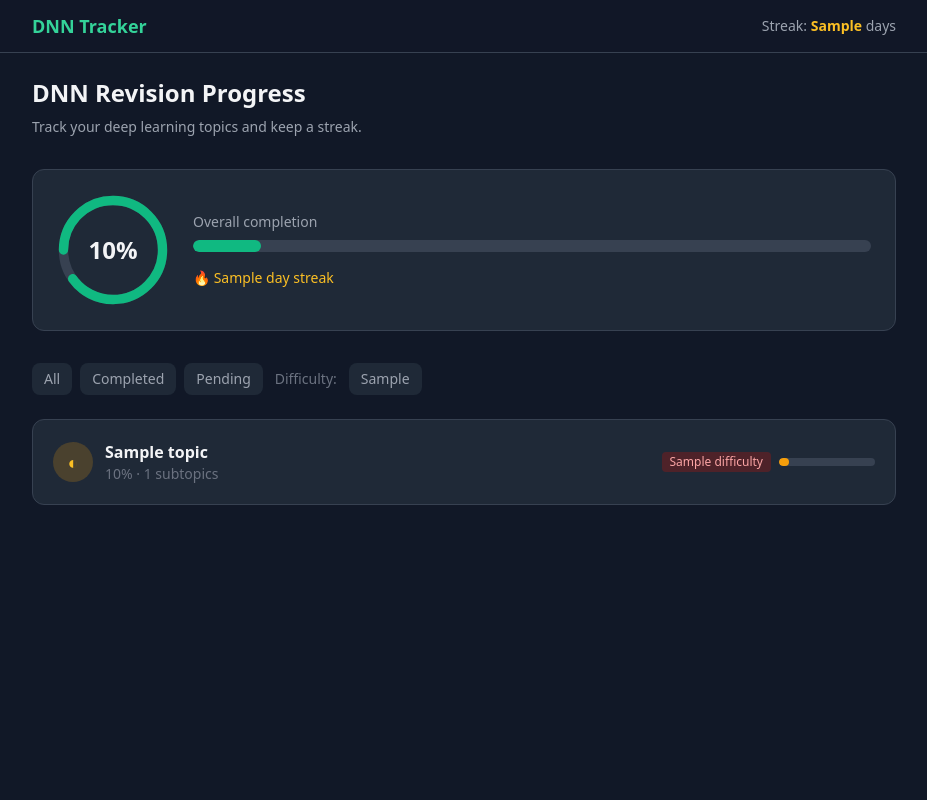
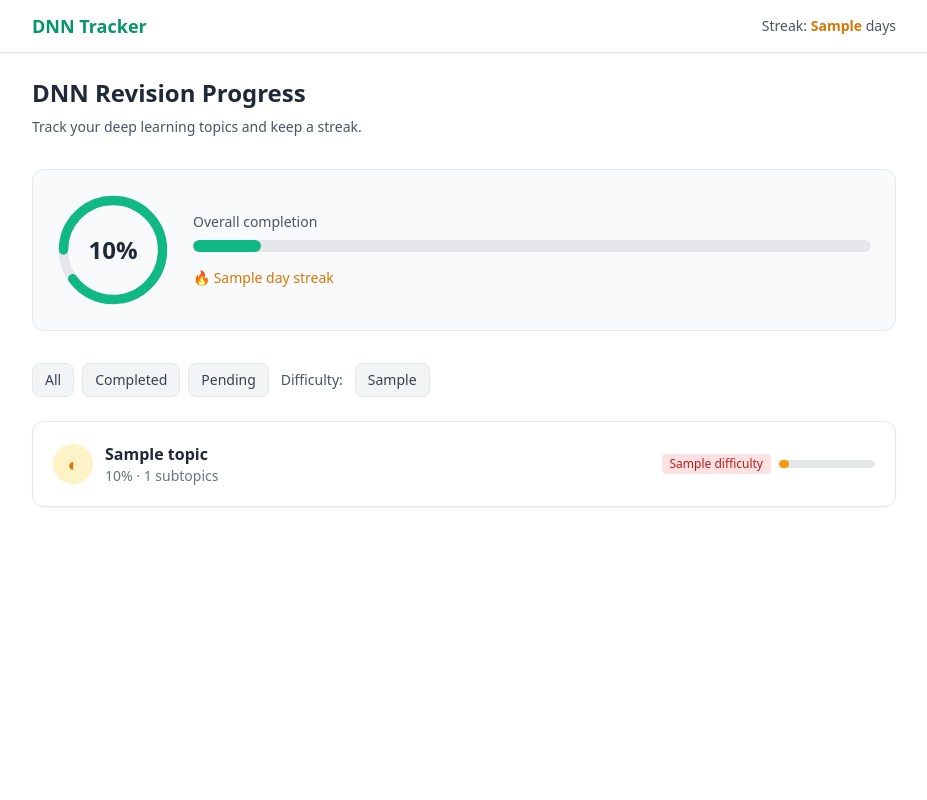
Before and after one commit to adityamadhava/DNNTracker, a Django app: template tracker/templates/dashboard.html in a window 1280 px wide. Shown: the whole page, without its empty margins (176-1103 px from the left). Run offline with Django 4.2, Linux system fonts and the light colour scheme; the template is opened without the code that fills it: most values are stand-ins (such as "Sample title", 1, 10 or a date in 2020); some libraries are stand-ins or nearby versions.

Commit message:
Switch UI to white/light theme
Made-with: Cursor

```diff
--- a/tracker/templates/base.html
+++ b/tracker/templates/base.html
@@ -24,12 +24,12 @@
   </style>
   {% block extra_head %}{% endblock %}
 </head>
-<body class="bg-gray-900 text-gray-100 min-h-screen antialiased">
-  <nav class="border-b border-gray-700 bg-gray-900/95 sticky top-0 z-10">
+<body class="bg-white text-gray-800 min-h-screen antialiased">
+  <nav class="border-b border-gray-200 bg-white sticky top-0 z-10 shadow-sm">
     <div class="max-w-4xl mx-auto px-4 py-3 flex items-center justify-between">
-      <a href="{% url 'dashboard' %}" class="font-semibold text-lg text-emerald-400">DNN Tracker</a>
+      <a href="{% url 'dashboard' %}" class="font-semibold text-lg text-emerald-600">DNN Tracker</a>
       <div class="flex items-center gap-4">
-        <span class="text-sm text-gray-400">Streak: <strong class="text-amber-400">{{ streak_days|default:0 }}</strong> days</span>
+        <span class="text-sm text-gray-600">Streak: <strong class="text-amber-600">{{ streak_days|default:0 }}</strong> days</span>
       </div>
     </div>
   </nav>
--- a/tracker/templates/dashboard.html
+++ b/tracker/templates/dashboard.html
@@ -4,83 +4,83 @@
 
 {% block content %}
 <div class="mb-8">
-  <h1 class="text-2xl font-bold text-gray-100 mb-2">DNN Revision Progress</h1>
-  <p class="text-gray-400 text-sm">Track your deep learning topics and keep a streak.</p>
+  <h1 class="text-2xl font-bold text-gray-800 mb-2">DNN Revision Progress</h1>
+  <p class="text-gray-600 text-sm">Track your deep learning topics and keep a streak.</p>
 </div>
 
 {% if error %}
-<div class="rounded-lg bg-red-900/30 border border-red-700 text-red-200 px-4 py-3 mb-6">{{ error }}</div>
+<div class="rounded-lg bg-red-50 border border-red-200 text-red-700 px-4 py-3 mb-6">{{ error }}</div>
 {% endif %}
 
 {# Overall progress ring/bar at top #}
-<div class="rounded-xl bg-gray-800 border border-gray-700 p-6 mb-8">
+<div class="rounded-xl bg-gray-50 border border-gray-200 p-6 mb-8">
   <div class="flex flex-col sm:flex-row items-center gap-6">
     <div class="relative flex-shrink-0">
       <svg class="w-28 h-28 -rotate-90" viewBox="0 0 36 36">
-        <path class="text-gray-700" stroke="currentColor" stroke-width="3" fill="none" d="M18 2.0845 a 15.9155 15.9155 0 0 1 0 31.831 a 15.9155 15.9155 0 0 1 0 -31.831" />
+        <path class="text-gray-200" stroke="currentColor" stroke-width="3" fill="none" d="M18 2.0845 a 15.9155 15.9155 0 0 1 0 31.831 a 15.9155 15.9155 0 0 1 0 -31.831" />
         <path class="progress-ring-circle text-emerald-500" stroke="currentColor" stroke-width="3" stroke-dasharray="100 100" stroke-linecap="round" fill="none" d="M18 2.0845 a 15.9155 15.9155 0 0 1 0 31.831 a 15.9155 15.9155 0 0 1 0 -31.831" style="stroke-dashoffset: {{ progress_ring_offset }};" />
       </svg>
-      <span class="absolute inset-0 flex items-center justify-center text-2xl font-bold text-gray-100">{{ overall_progress }}%</span>
+      <span class="absolute inset-0 flex items-center justify-center text-2xl font-bold text-gray-800">{{ overall_progress }}%</span>
     </div>
     <div class="flex-1 w-full">
-      <p class="text-gray-400 text-sm mb-2">Overall completion</p>
-      <div class="h-3 bg-gray-700 rounded-full overflow-hidden">
+      <p class="text-gray-600 text-sm mb-2">Overall completion</p>
+      <div class="h-3 bg-gray-200 rounded-full overflow-hidden">
         <div class="h-full bg-emerald-500 rounded-full transition-all duration-500" style="width: {{ overall_progress }}%"></div>
       </div>
-      <p class="text-amber-400 mt-4 text-sm">🔥 {{ streak_days }} day streak</p>
+      <p class="text-amber-600 mt-4 text-sm">🔥 {{ streak_days }} day streak</p>
     </div>
   </div>
 </div>
 
 {# Filters #}
 <div class="flex flex-wrap gap-2 mb-6">
-  <a href="?filter=all" class="px-3 py-1.5 rounded-lg text-sm font-medium {% if filter == 'all' %}bg-emerald-600 text-white{% else %}bg-gray-800 text-gray-400 hover:bg-gray-700{% endif %}">All</a>
-  <a href="?filter=completed" class="px-3 py-1.5 rounded-lg text-sm font-medium {% if filter == 'completed' %}bg-emerald-600 text-white{% else %}bg-gray-800 text-gray-400 hover:bg-gray-700{% endif %}">Completed</a>
-  <a href="?filter=pending" class="px-3 py-1.5 rounded-lg text-sm font-medium {% if filter == 'pending' %}bg-emerald-600 text-white{% else %}bg-gray-800 text-gray-400 hover:bg-gray-700{% endif %}">Pending</a>
-  <span class="text-gray-500 text-sm self-center mx-1">Difficulty:</span>
+  <a href="?filter=all" class="px-3 py-1.5 rounded-lg text-sm font-medium {% if filter == 'all' %}bg-emerald-600 text-white{% else %}bg-gray-100 text-gray-700 hover:bg-gray-200 border border-gray-200{% endif %}">All</a>
+  <a href="?filter=completed" class="px-3 py-1.5 rounded-lg text-sm font-medium {% if filter == 'completed' %}bg-emerald-600 text-white{% else %}bg-gray-100 text-gray-700 hover:bg-gray-200 border border-gray-200{% endif %}">Completed</a>
+  <a href="?filter=pending" class="px-3 py-1.5 rounded-lg text-sm font-medium {% if filter == 'pending' %}bg-emerald-600 text-white{% else %}bg-gray-100 text-gray-700 hover:bg-gray-200 border border-gray-200{% endif %}">Pending</a>
+  <span class="text-gray-600 text-sm self-center mx-1">Difficulty:</span>
   {% for d in difficulty_choices %}
-  <a href="?filter=difficulty&difficulty={{ d }}" class="px-3 py-1.5 rounded-lg text-sm font-medium {% if filter == 'difficulty' and difficulty_filter == d %}bg-emerald-600 text-white{% else %}bg-gray-800 text-gray-400 hover:bg-gray-700{% endif %}">{{ d }}</a>
+  <a href="?filter=difficulty&difficulty={{ d }}" class="px-3 py-1.5 rounded-lg text-sm font-medium {% if filter == 'difficulty' and difficulty_filter == d %}bg-emerald-600 text-white{% else %}bg-gray-100 text-gray-700 hover:bg-gray-200 border border-gray-200{% endif %}">{{ d }}</a>
   {% endfor %}
 </div>
 
 {# Topic cards #}
 <div class="space-y-4">
   {% for topic in topics %}
-  <div class="rounded-xl bg-gray-800 border border-gray-700 overflow-hidden">
-    <a href="{% url 'topic_detail' topic.id %}" class="block p-4 sm:p-5 hover:bg-gray-750 transition-colors">
+  <div class="rounded-xl bg-white border border-gray-200 overflow-hidden shadow-sm hover:shadow-md transition-shadow">
+    <a href="{% url 'topic_detail' topic.id %}" class="block p-4 sm:p-5 hover:bg-gray-50 transition-colors">
       <div class="flex flex-wrap items-center justify-between gap-2">
         <div class="flex items-center gap-3">
           <span class="flex-shrink-0 w-10 h-10 rounded-full flex items-center justify-center text-lg
-            {% if topic.progress_pct == 100 %}bg-emerald-500/20 text-emerald-400
-            {% elif topic.progress_pct > 0 %}bg-amber-500/20 text-amber-400
-            {% else %}bg-gray-600 text-gray-400{% endif %}">
+            {% if topic.progress_pct == 100 %}bg-emerald-100 text-emerald-600
+            {% elif topic.progress_pct > 0 %}bg-amber-100 text-amber-600
+            {% else %}bg-gray-100 text-gray-500{% endif %}">
             {% if topic.progress_pct == 100 %}✓{% elif topic.progress_pct > 0 %}◐{% else %}○{% endif %}
           </span>
           <div>
-            <h2 class="font-semibold text-gray-100">{{ topic.topic_name }}</h2>
+            <h2 class="font-semibold text-gray-800">{{ topic.topic_name }}</h2>
             <p class="text-sm text-gray-500">{{ topic.progress_pct }}% · {{ topic.subtopics|length }} subtopics</p>
           </div>
         </div>
         <div class="flex items-center gap-2">
           {% if topic.difficulty %}
           <span class="px-2 py-0.5 rounded text-xs font-medium
-            {% if topic.difficulty == 'Easy' %}bg-green-900/50 text-green-300
-            {% elif topic.difficulty == 'Medium' %}bg-amber-900/50 text-amber-300
-            {% else %}bg-red-900/50 text-red-300{% endif %}">{{ topic.difficulty }}</span>
+            {% if topic.difficulty == 'Easy' %}bg-green-100 text-green-700
+            {% elif topic.difficulty == 'Medium' %}bg-amber-100 text-amber-700
+            {% else %}bg-red-100 text-red-700{% endif %}">{{ topic.difficulty }}</span>
           {% endif %}
-          <div class="w-24 h-2 bg-gray-700 rounded-full overflow-hidden">
+          <div class="w-24 h-2 bg-gray-200 rounded-full overflow-hidden">
             <div class="h-full rounded-full
               {% if topic.progress_pct == 100 %}bg-emerald-500
               {% elif topic.progress_pct > 0 %}bg-amber-500
-              {% else %}bg-gray-600{% endif %}" style="width: {{ topic.progress_pct }}%"></div>
+              {% else %}bg-gray-300{% endif %}" style="width: {{ topic.progress_pct }}%"></div>
           </div>
         </div>
       </div>
     </a>
   </div>
   {% empty %}
-  <div class="rounded-xl bg-gray-800 border border-gray-700 p-8 text-center text-gray-500">
-    No topics match the current filter. <a href="?filter=all" class="text-emerald-400 hover:underline">Show all</a>
+  <div class="rounded-xl bg-gray-50 border border-gray-200 p-8 text-center text-gray-600">
+    No topics match the current filter. <a href="?filter=all" class="text-emerald-600 hover:underline">Show all</a>
   </div>
   {% endfor %}
 </div>
```
Also changed, not shown: tracker/templates/topic_detail.html (+21 -21 lines), README.md.
